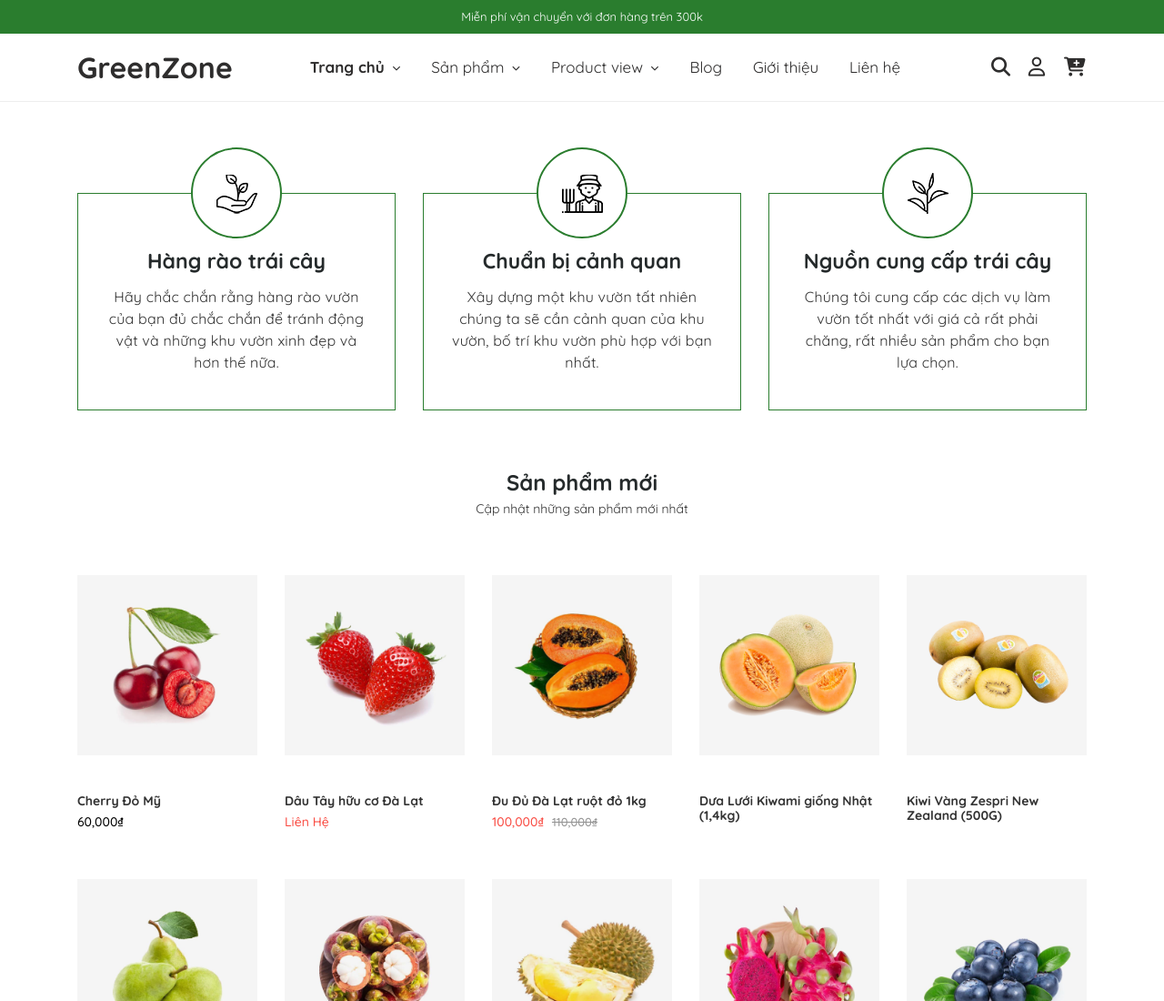
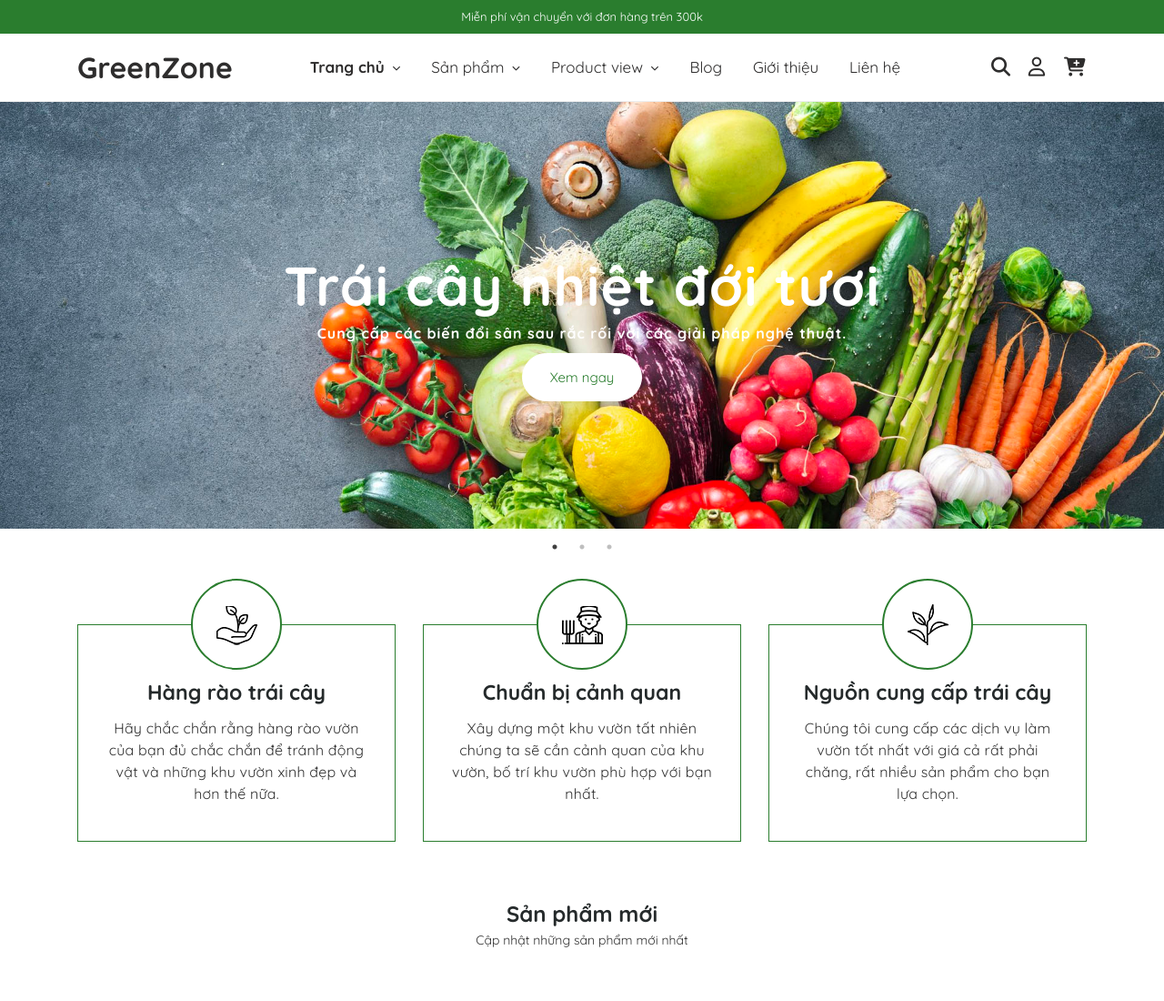
Before and after one commit to huandao98/GZ, a plain HTML site: page index.html in a window 1280 px wide. Shown: the top 1100 px of the page at 91% size. Drawn offline with Linux system fonts and the light colour scheme.

Commit message:
update slider

```diff
--- a/css/style.css
+++ b/css/style.css
@@ -867,3 +867,44 @@ p.pro_price span.pro_price_del {
 .blogPostShortdesc {
     color: #9f9f9f;
 }
+
+#homepage_slider .content_slide {
+    position: absolute;
+    top: 35%;
+    width: 100%;
+    text-align: center;
+}
+
+#homepage_slider .content_slide .slide_btn_content h2 {
+    font-size: 60px;
+    color: #fff;
+    font-weight: 700;
+    margin-bottom: 4px;
+    letter-spacing: 1.2px;
+}
+
+#homepage_slider .content_slide .slide_btn_content p {
+    font-size: 18px;
+    color: #fff;
+    font-weight: 600;
+    line-height: 1.5;
+    font-size: 16px;
+    letter-spacing: 1px;
+}
+
+#homepage_slider .content_slide .button_content_box a {
+    display: inline-block;
+    background: #fff;
+    color: #2a7d2e;
+    font-size: 15px;
+    padding: 15px 30px;
+    border-radius: 50px;
+    border: 1px solid #fff;
+    transition: all 0.3s ease-in;
+}
+
+#homepage_slider .content_slide .button_content_box a.button_shop:hover {
+    background: #2a7d2e;
+    border-color: #2a7d2e;
+    color: #fff;
+}
--- a/index.html
+++ b/index.html
@@ -76,7 +76,75 @@
         <main class="mainContainer_theme">
                         <!-- home slider -->
             <div id="home_slider">
-                <div id="homepage_slider" class="">
+                <div id="homepage_slider" class="fade">
+                    <div>
+                        <div class="item">
+                            <div class="slide_img">
+                                <a href="#">
+                                    <picture>
+                                        <img src="images/slideshow_1.jpg">
+                                    </picture>
+                                </a>
+                            </div>
+                            <div class="content_slide">
+                                <div class="container_fluid">
+                                    <div class="slide_btn_content">
+                                        <h2>Trái cây nhiệt đới tươi</h2>
+                                        <p>Cung cấp các biến đổi sân sau rắc rối với các giải pháp nghệ thuật.</p>
+                                        <div class="button_content_box">
+                                            <a class="button_shop" href="#">Xem ngay</a>
+                                        </div>
+                                    </div>
+                                </div>
+                            </div>
+                        </div>
+                    </div>
+
+                    <div>
+                        <div class="item">
+                            <div class="slide_img">
+                                <a href="#">
+                                    <picture>
+                                        <img src="images/slideshow_2.jpg">
+                                    </picture>
+                                </a>
+                            </div>
+                            <div class="content_slide">
+                                <div class="container_fluid">
+                                    <div class="slide_btn_content">
+                                        <h2>Trái cây Oganic</h2>
+                                        <p>Cung cấp các biến đổi sân sau rắc rối với các giải pháp nghệ thuật.</p>
+                                        <div class="button_content_box">
+                                            <a class="button_shop" href="#">Xem ngay</a>
+                                        </div>
+                                    </div>
+                                </div>
+                            </div>
+                        </div>
+                    </div>
+
+                    <div>
+                        <div class="item">
+                            <div class="slide_img">
+                                <a href="#">
+                                    <picture>
+                                        <img src="images/slideshow_3.jpg ">
+                                    </picture>
+                                </a>
+                            </div>
+                            <div class="content_slide">
+                                <div class="container_fluid">
+                                    <div class="slide_btn_content">
+                                        <h2>Apple trái cây Oganic</h2>
+                                        <p>Cung cấp các biến đổi sân sau rắc rối với các giải pháp nghệ thuật.</p>
+                                        <div class="button_content_box">
+                                            <a class="button_shop" href="#">Xem ngay</a>
+                                        </div>
+                                    </div>
+                                </div>
+                            </div>
+                        </div>
+                    </div>
 
                 </div>
             </div>
@@ -967,5 +1035,15 @@
     <script type="text/javascript" src="jquery/jquery.min.js"></script>
     <script type="text/javascript" src="jquery/jquery.slim.min.js"></script>
     <script type="text/javascript" src="slick/slick.min.js"></script>
+    <script type="text/javascript">
+        $('.fade').slick({
+            dots: true,
+            infinite: true,
+            speed: 500,
+            fade: true,
+            cssEase: 'linear',
+            arrows: false
+        });
+    </script>
 </body>
 </html>
```
Also changed, not shown: fonts/Quicksand.woff2 (deleted).
